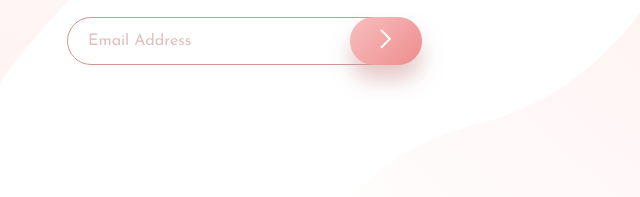
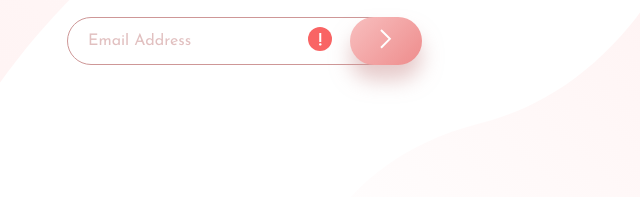
Before and after one commit to assumpta-n/base-apparel, a website: page index.html in a window 1280 px wide. Shown: the part 492-689 px from the top of the page, 83-723 px from the left. Drawn offline with Linux system fonts and the light colour scheme.

Commit message:
Adds error icon

```diff
--- a/index.html
+++ b/index.html
@@ -39,6 +39,11 @@
                                     type="text"
                                     placeholder="Email Address"
                                 />
+                                <img
+                                    class="home__icon"
+                                    src="img/icon-error.svg"
+                                    alt="warning-icon"
+                                />
                                 <button class="home__btn">
                                     <img src="img/icon-arrow.svg" alt="submit-email-icon" />
                                 </button>
--- a/scss/main.scss
+++ b/scss/main.scss
@@ -97,6 +97,11 @@ body {
         position: relative;
         padding-top: 2rem;
     }
+    &__icon {
+        position: absolute;
+        right: 10rem;
+        top: 3rem;
+    }
     &__btn {
         border: none;
         padding: 1.2rem 3rem;
```
Also changed, not shown: css/main.css.
